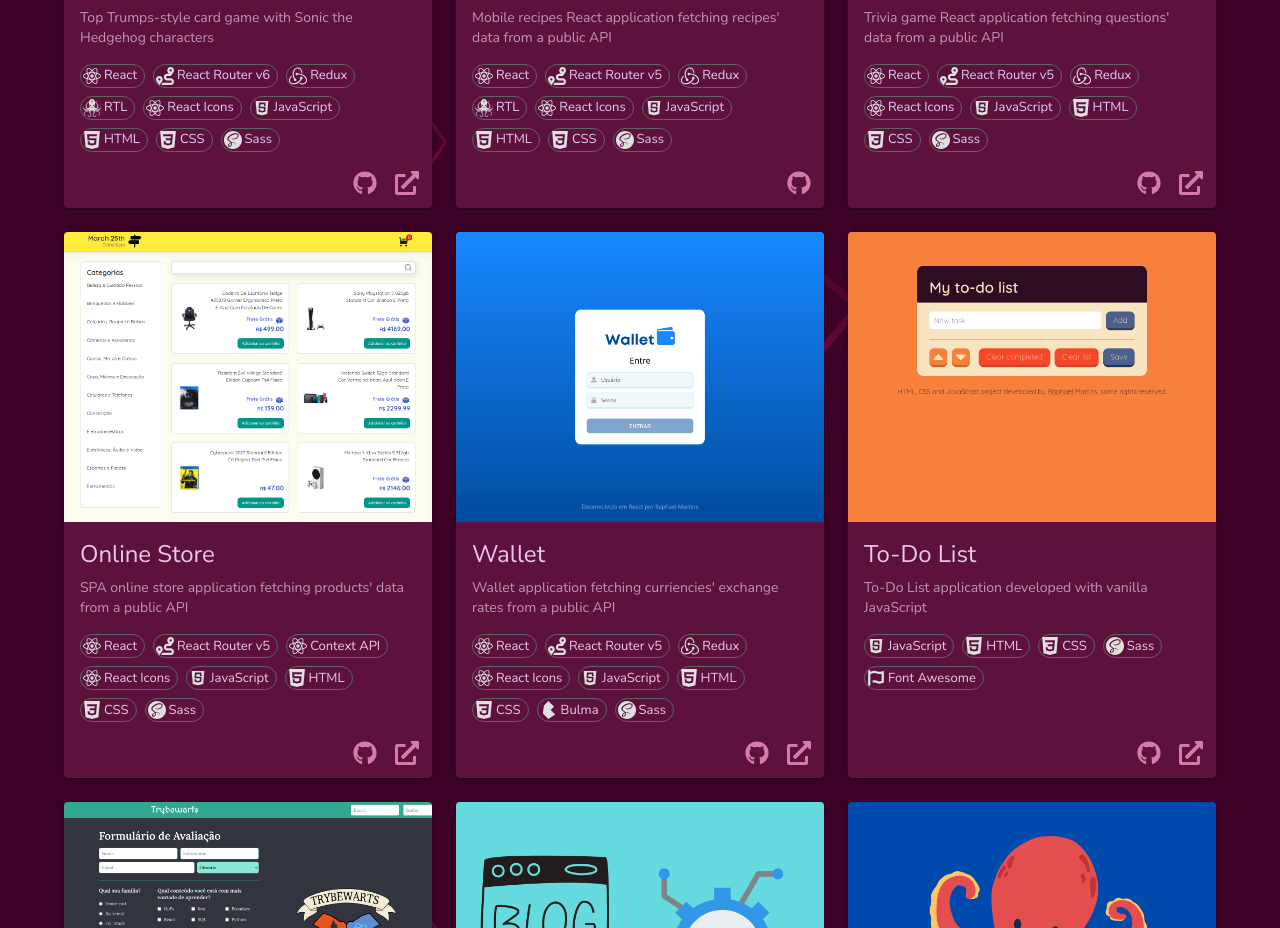
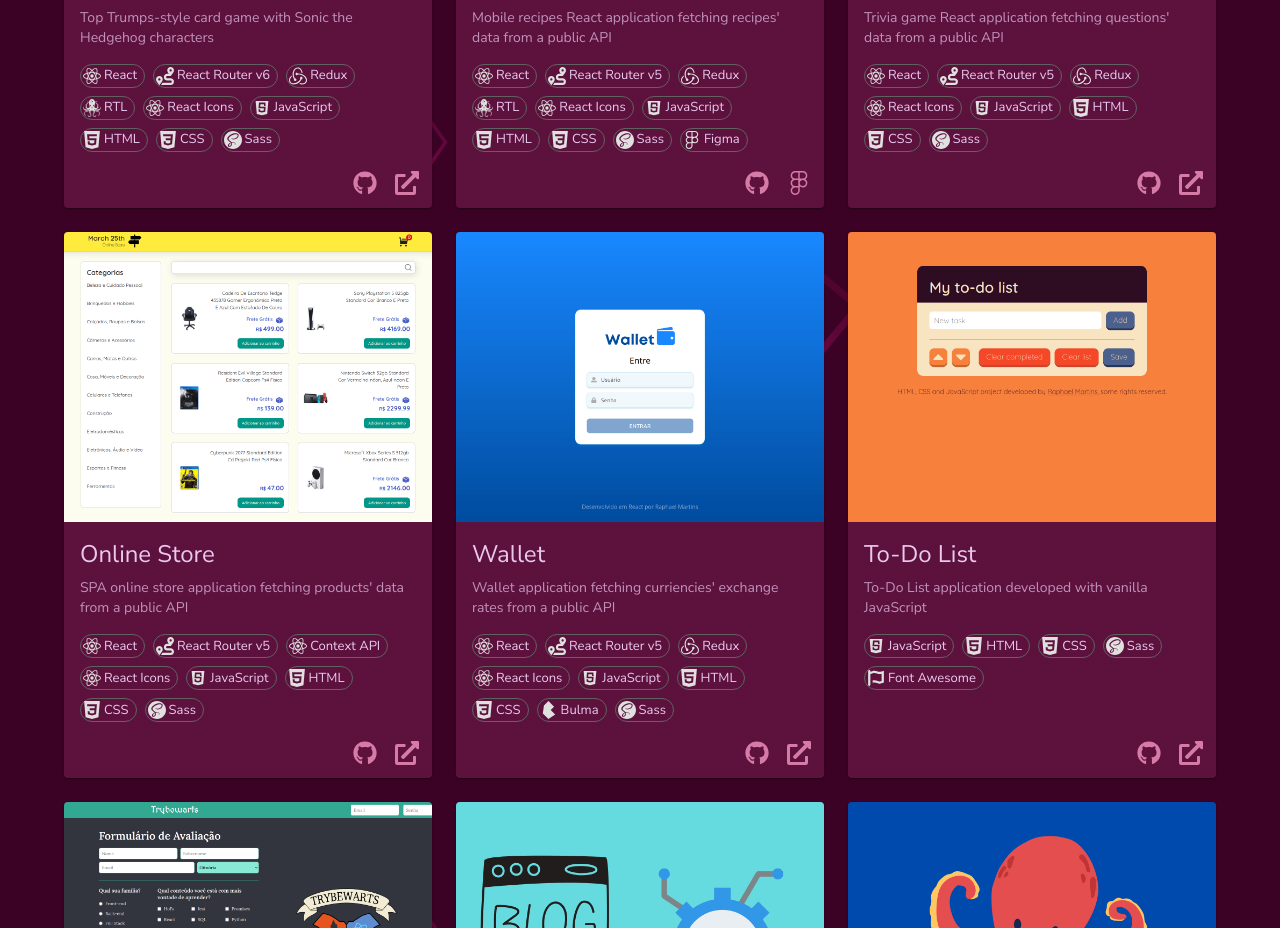
Before and after one commit to raphaelalmeidamartins/raphaelalmeidamartins.github.io, a React (Create React App) app: page /#/ in a window 1280 px wide. Shown: the part 2601-3529 px from the top of the page. Built offline with nearby package versions, Linux system fonts and the light colour scheme; a web font is replaced by a local one.

Commit message:
:sparkles: feat: add Figma to Fine Flavor tools

```diff
--- a/src/data/projectsData.js
+++ b/src/data/projectsData.js
@@ -46,8 +46,10 @@ const projectsData = [
       toolsData.html,
       toolsData.css,
       toolsData.sass,
+      toolsData.figma,
     ],
     repositoryLink: 'https://github.com/raphaelalmeidamartins/fine-flavor',
+    figmaLink: 'https://www.figma.com/file/ejYF6DFXKnLn4HCMtZRXkw/Fine-Flavor',
   },
   {
     id: 3,
```
